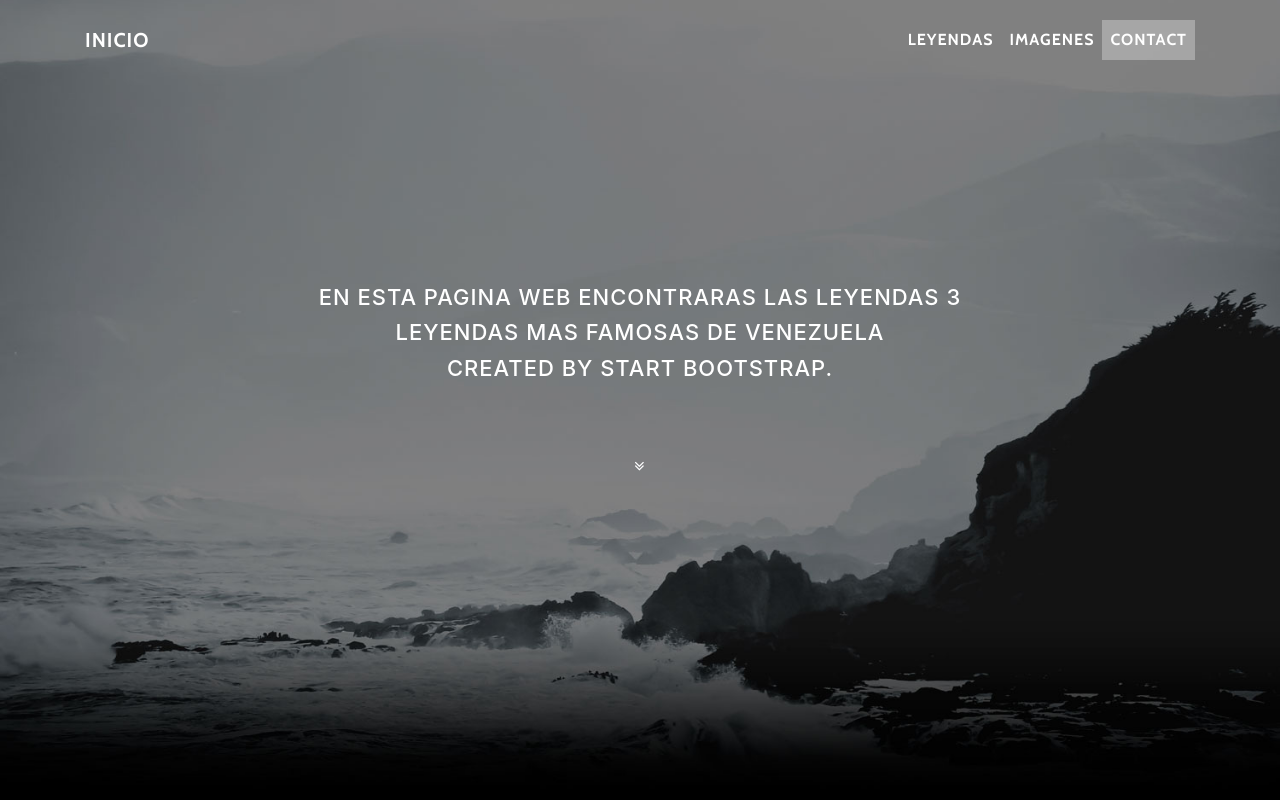
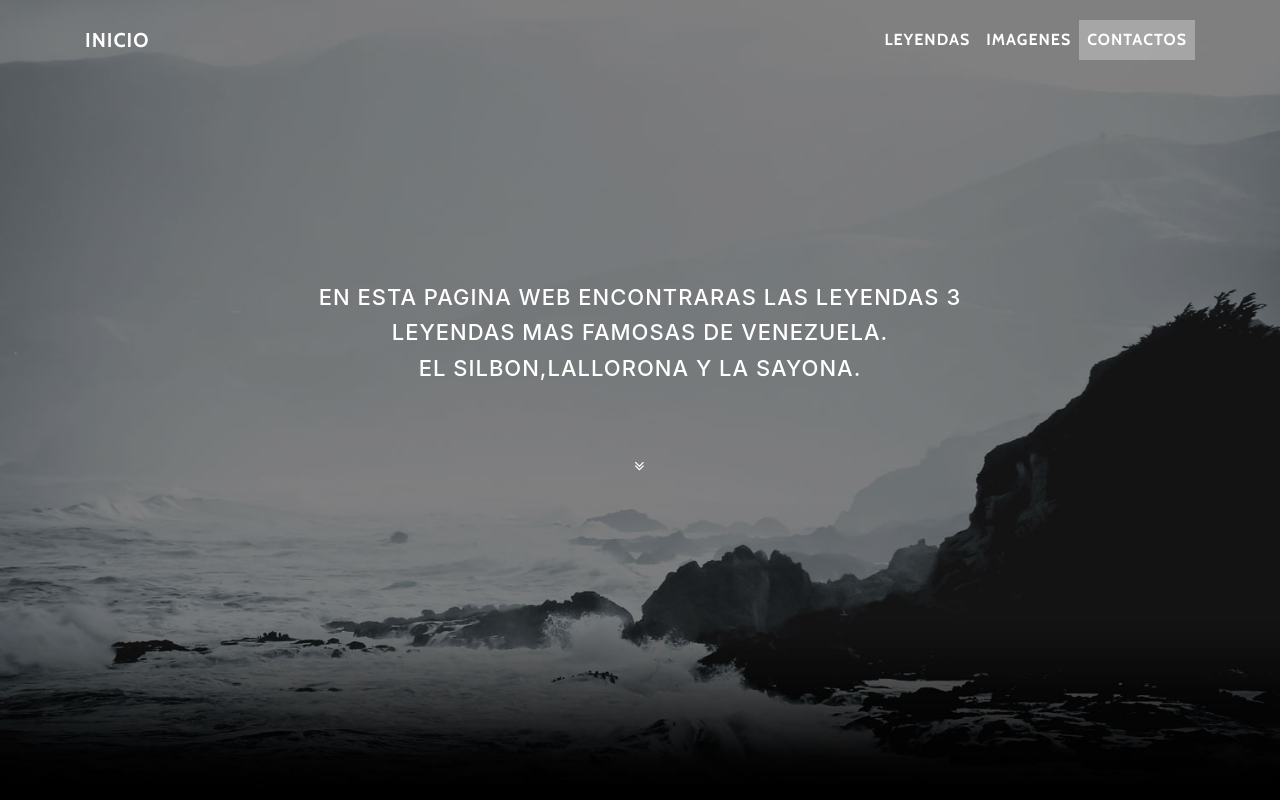
Before and after one commit to stivensvillamarin19/leyenda-de-venezuela, a website with bundled scripts: page startbootstrap-grayscale-4-dev/index.html in a window 1280 px wide. Shown: the top 800 px of the page. Built offline with nearby package versions, Linux system fonts and the light colour scheme.

Commit message:
Create index.html

```diff
--- a/startbootstrap-grayscale-4-dev/index.html
+++ b/startbootstrap-grayscale-4-dev/index.html
@@ -54,7 +54,7 @@
                         <a class="nav-link" href="#download">imagenes</a>
                     </li>
                     <li class="nav-item">
-                        <a class="nav-link" href="#contact">Contact</a>
+                        <a class="nav-link" href="#contact">Contactos</a>
                     </li>
                 </ul>
             </div>
@@ -68,8 +68,8 @@
                 <div class="row">
                     <div class="col-md-8 offset-md-2">
                         <h1 class="brand-heading"LEYENDAS</h1>
-                        <p class="intro-text">En esta pagina web encontraras las leyendas 3 leyendas mas famosas de Venezuela
-                            <br>Created by Start Bootstrap.</p>
+                        <p class="intro-text">En esta pagina web encontraras las leyendas 3 leyendas mas famosas de Venezuela.
+                            <br>El Silbon,LaLlorona y La Sayona.</p>
                         <a href="#about" class="btn btn-circle page-scroll">
                             <i class="fa fa-angle-double-down animated"></i>
                         </a>
```
